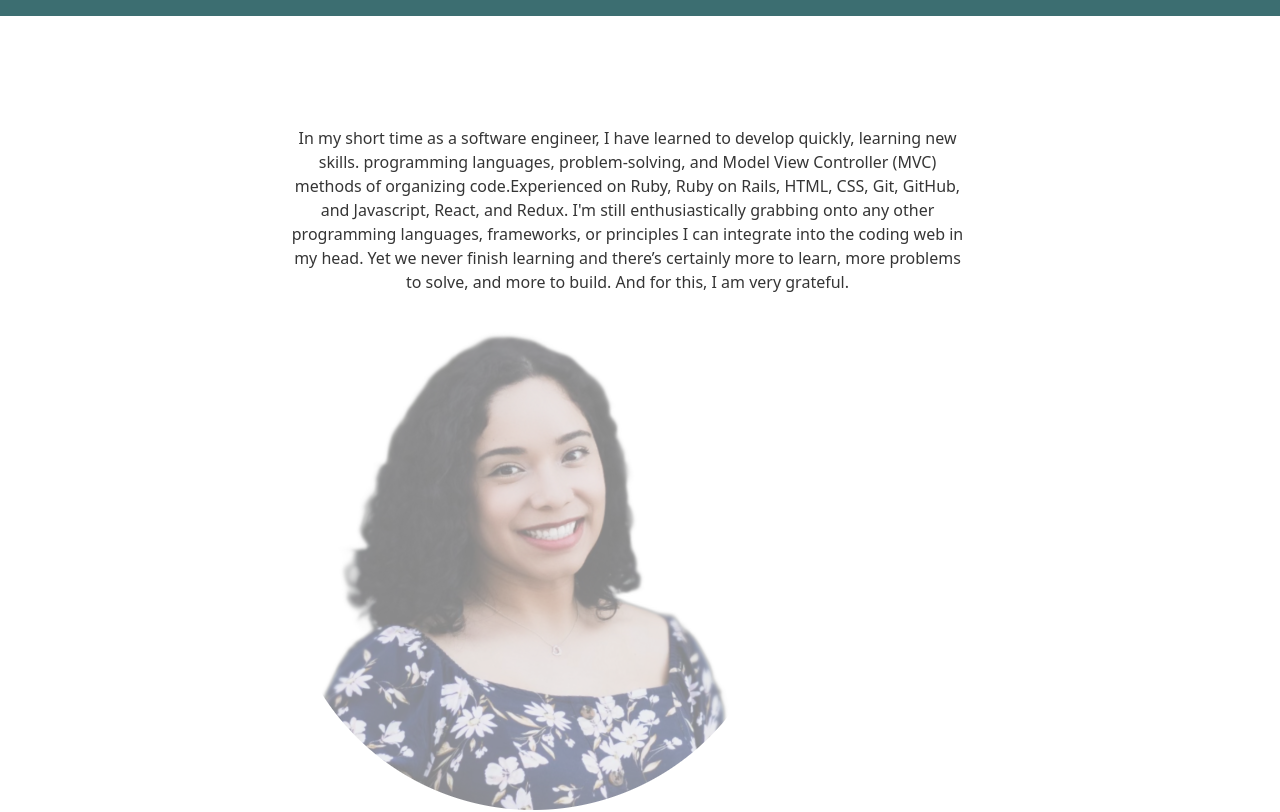
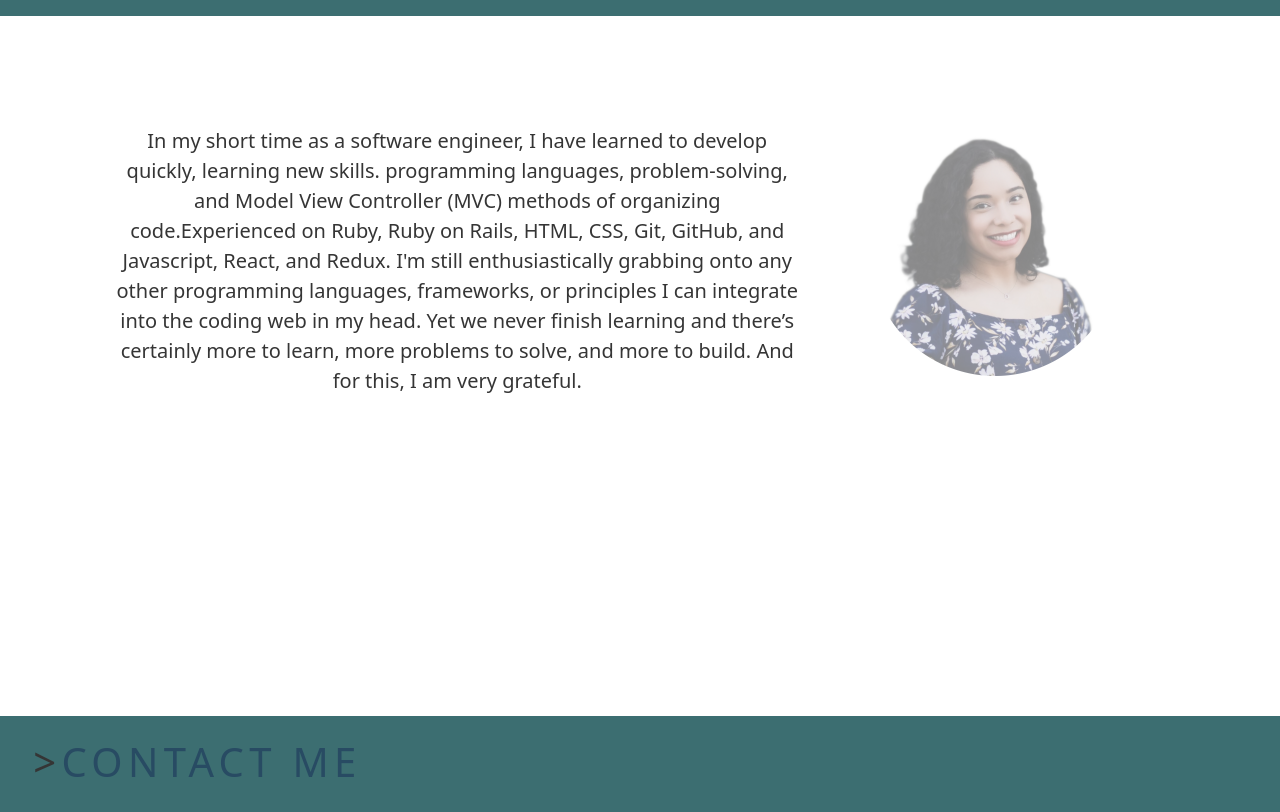
Before and after one commit to LupitaLee/portfolio, a React (Create React App) app: page /#about in a window 1280 px wide. Shown: the part 1060-1872 px from the top of the page. Built offline with nearby package versions, Linux system fonts and the light colour scheme.

Commit message:
about-text font size 20 px

```diff
--- a/src/components/About/About.css
+++ b/src/components/About/About.css
@@ -35,4 +35,45 @@
 #about-text{
     margin-right: 25px;
     max-width: 60%;
+    color: #353535;
+    font-size: 20px;
 }
+
+
+
+
+
+#prof-pic {
+    width: 250px;
+    height: auto;
+    border-radius: 2px;
+    position: relative;
+}
+
+/* #photo-div {
+    display: inline-block;
+    position: relative;
+    border-radius: 2px;
+} */
+/* #photo-div::before {
+    content: '';
+    display: block;
+    z-index: -1;
+    position: absolute;
+    bottom: 10%;
+    left: 15%;
+    border: 4px solid #B07156;
+    border-radius: 2px;
+    height: 250px;
+    width: 100%;
+} */
+
+/* #photo-div:hover::before {
+    transform: translate(5px, 5px);
+    transition: all 0.3s linear;
+} */
+
+/* #location{
+    color: #978ea0;
+    font-size: 20px;
+} */
```
Also changed, not shown: public/p-pic.jpg (renamed from public/shareImage_1626996548.jpg).
